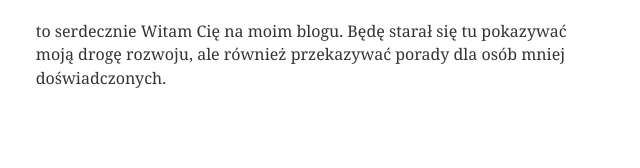
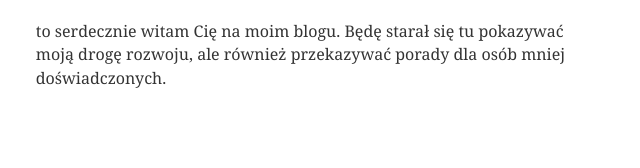
Before and after one commit to Remigiusz-Wasiak/blog, a Gatsby site: page /o-blogu in a window 1280 px wide. Shown: the part 583-751 px from the top of the page, 320-960 px from the left. Built offline with nearby package versions, Linux system fonts and the light colour scheme; Gatsby itself is replaced by a stand-in of ours; some packages are replaced by stand-ins of ours; what typography-theme-bootstrap would draw is missing.

Commit message:
about page minor text amendemnts

```diff
--- a/src/pages/o-blogu.jsx
+++ b/src/pages/o-blogu.jsx
@@ -46,7 +46,7 @@ class OBlogu extends React.Component {
           </ul>
 
           <p>
-            to serdecznie Witam Cię na moim blogu. Będę starał się tu pokazywać
+            to serdecznie witam Cię na moim blogu. Będę starał się tu pokazywać
             moją drogę rozwoju, ale również przekazywać porady dla osób mniej
             doświadczonych.
           </p>
```
